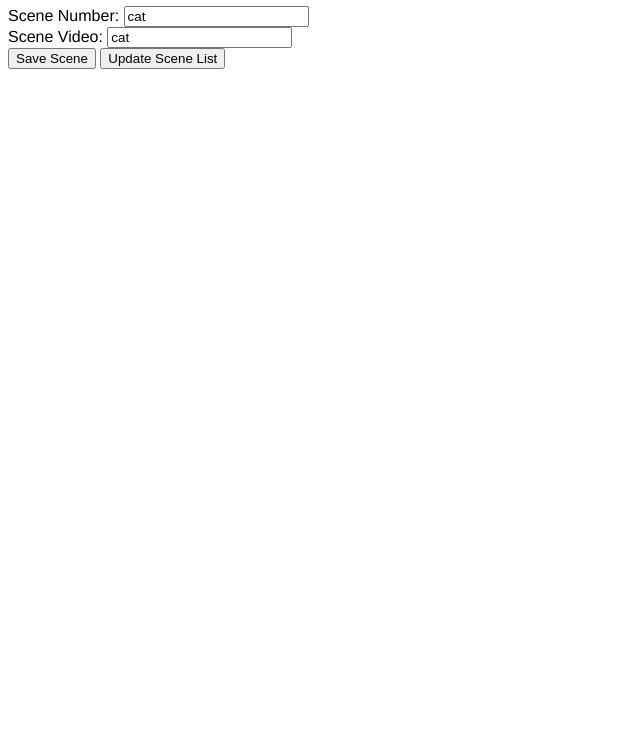
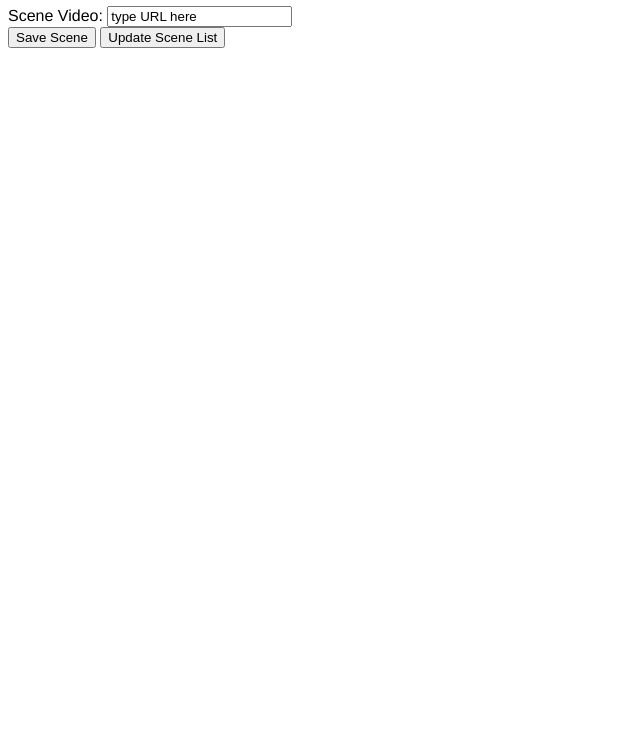
Before and after one commit to RadeJovanovic/LawGame, a website: page Client/index.html in a window 1280 px wide. Shown: the part 60-800 px from the top of the page, without its empty margins (0-640 px from the left). Drawn offline with nearby package versions, Linux system fonts and the light colour scheme.

Commit message:
Working URL code, will open another branch to decouple ID and URL

```diff
--- a/Client/index.html
+++ b/Client/index.html
@@ -13,9 +13,6 @@
     <h1>Scene Editor</h1>
 
     <div>
-        <label>Scene Number:
-            <input type="text" ng-model="newScene"><br>
-        </label>
         <label>Scene Video:
             <input tupe="text" ng-model="newScene"><br>
         </label>
@@ -30,15 +27,3 @@
 </body>
 
 </html>
-<!--
-
-        <div>
-            <label>Scene Number:
-                <input type="text" name="sceneID" ng-model="sceneEdit.sceneID">
-            </label>
-            <label>Youtube URL:
-                <input type="text" name="youtubeULR" ng-model="SceneEdit.sceneURL">
-            </label>
-            <button ng-click="saveThisScene()">Save</button>
-            <button ng-click="getSavedScenes()">Update List</button>
-        </div>-->
--- a/Client/index.js
+++ b/Client/index.js
@@ -23,7 +23,7 @@ myApp.controller('sceneEditController', function($scope, sceneUpdate) {
 
     // These $scope guys will be available in the HTML
     $scope.scenes = []
-    $scope.newScene = 'cat'
+    $scope.newScene = 'type URL here'
 
     $scope.saveThisScene = function() {
         sceneUpdate.saveWord($scope.newScene)
```
Also changed, not shown: 1 other file.
